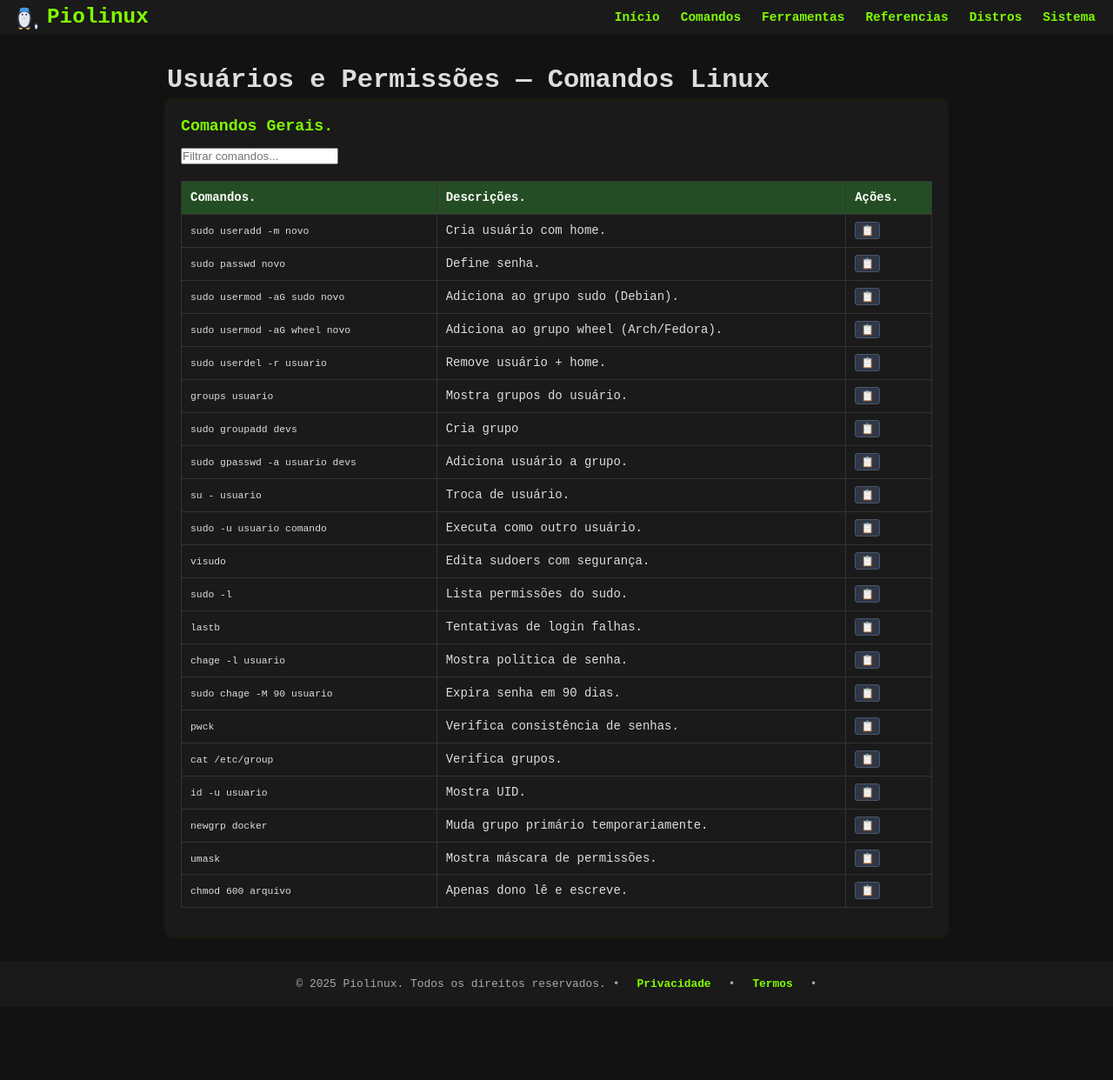
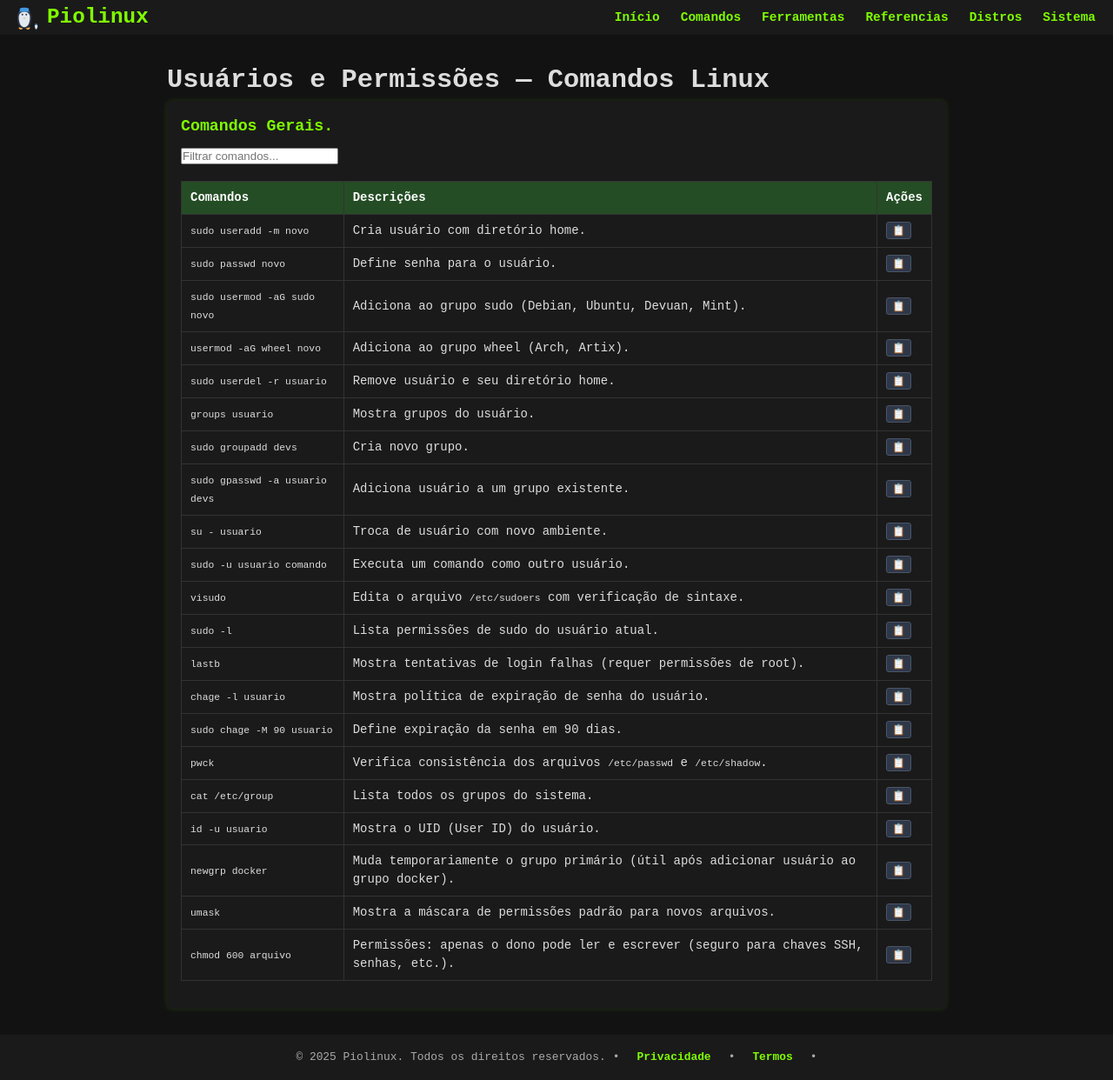
Before and after one commit to Piolinux/piolinux-site, a Jekyll site: the page built from _pages/_comandos/usuarios-e-permissoes.md, in a window 1280 px wide. Shown: the whole page at 87% size. Built offline with Jekyll 4.4.1, drawn with Linux system fonts in a browser that asks for light colours; before the commit the page ends 1158 px from its top, so only the background shows below that.

Commit message:
Update usuarios-e-permissoes.md

```diff
--- a/_pages/_comandos/usuarios-e-permissoes.md
+++ b/_pages/_comandos/usuarios-e-permissoes.md
@@ -24,124 +24,122 @@ function filtrarLinhas(termo) {
 </script>
 
 
-<div class="table-container">
 <table class="evergreen-table">
   <thead>
     <tr>
-      <th>Comandos.</th>
-      <th>Descrições.</th>
-      <th>Ações.</th>
+      <th>Comandos</th>
+      <th>Descrições</th>
+      <th>Ações</th>
     </tr>
   </thead>
   <tbody>
     <tr>
-      <td data-label="Comando"><code>sudo useradd -m novo</code></td>
-      <td data-label="Descrição">Cria usuário com home.</td>
+      <td><code>sudo useradd -m novo</code></td>
+      <td>Cria usuário com diretório home.</td>
       <td data-label="Ação"><button class="copy-btn" data-command="sudo useradd -m novo">📋</button></td>
     </tr>
     <tr>
-      <td data-label="Comando"><code>sudo passwd novo</code></td>
-      <td data-label="Descrição">Define senha.</td>
+      <td><code>sudo passwd novo</code></td>
+      <td>Define senha para o usuário.</td>
       <td data-label="Ação"><button class="copy-btn" data-command="sudo passwd novo">📋</button></td>
     </tr>
     <tr>
-      <td data-label="Comando"><code>sudo usermod -aG sudo novo</code></td>
-      <td data-label="Descrição">Adiciona ao grupo sudo (Debian).</td>
+      <td><code>sudo usermod -aG sudo novo</code></td>
+      <td>Adiciona ao grupo sudo (Debian, Ubuntu, Devuan, Mint).</td>
       <td data-label="Ação"><button class="copy-btn" data-command="sudo usermod -aG sudo novo">📋</button></td>
     </tr>
     <tr>
-      <td data-label="Comando"><code>sudo usermod -aG wheel novo</code></td>
-      <td data-label="Descrição">Adiciona ao grupo wheel (Arch/Fedora).</td>
-      <td data-label="Ação"><button class="copy-btn" data-command="sudo usermod -aG wheel novo">📋</button></td>
+      <td><code>usermod -aG wheel novo</code></td>
+      <td>Adiciona ao grupo wheel (Arch, Artix).</td>
+      <td data-label="Ação"><button class="copy-btn" data-command="usermod -aG wheel seu_usuario">📋</button></td>
     </tr>
     <tr>
-      <td data-label="Comando"><code>sudo userdel -r usuario</code></td>
-      <td data-label="Descrição">Remove usuário + home.</td>
+      <td><code>sudo userdel -r usuario</code></td>
+      <td>Remove usuário e seu diretório home.</td>
       <td data-label="Ação"><button class="copy-btn" data-command="sudo userdel -r usuario">📋</button></td>
     </tr>
     <tr>
-      <td data-label="Comando"><code>groups usuario</code></td>
-      <td data-label="Descrição">Mostra grupos do usuário.</td>
+      <td><code>groups usuario</code></td>
+      <td>Mostra grupos do usuário.</td>
       <td data-label="Ação"><button class="copy-btn" data-command="groups usuario">📋</button></td>
     </tr>
     <tr>
-      <td data-label="Comando"><code>sudo groupadd devs</code></td>
-      <td data-label="Descrição">Cria grupo</td>
+      <td><code>sudo groupadd devs</code></td>
+      <td>Cria novo grupo.</td>
       <td data-label="Ação"><button class="copy-btn" data-command="sudo groupadd devs">📋</button></td>
     </tr>
     <tr>
-      <td data-label="Comando"><code>sudo gpasswd -a usuario devs</code></td>
-      <td data-label="Descrição">Adiciona usuário a grupo.</td>
+      <td><code>sudo gpasswd -a usuario devs</code></td>
+      <td>Adiciona usuário a um grupo existente.</td>
       <td data-label="Ação"><button class="copy-btn" data-command="sudo gpasswd -a usuario devs">📋</button></td>
     </tr>
     <tr>
-      <td data-label="Comando"><code>su - usuario</code></td>
-      <td data-label="Descrição">Troca de usuário.</td>
+      <td><code>su - usuario</code></td>
+      <td>Troca de usuário com novo ambiente.</td>
       <td data-label="Ação"><button class="copy-btn" data-command="su - usuario">📋</button></td>
     </tr>
     <tr>
-      <td data-label="Comando"><code>sudo -u usuario comando</code></td>
-      <td data-label="Descrição">Executa como outro usuário.</td>
+      <td><code>sudo -u usuario comando</code></td>
+      <td>Executa um comando como outro usuário.</td>
       <td data-label="Ação"><button class="copy-btn" data-command="sudo -u usuario comando">📋</button></td>
     </tr>
     <tr>
-      <td data-label="Comando"><code>visudo</code></td>
-      <td data-label="Descrição">Edita sudoers com segurança.</td>
+      <td><code>visudo</code></td>
+      <td>Edita o arquivo <code>/etc/sudoers</code> com verificação de sintaxe.</td>
       <td data-label="Ação"><button class="copy-btn" data-command="visudo">📋</button></td>
     </tr>
     <tr>
-      <td data-label="Comando"><code>sudo -l</code></td>
-      <td data-label="Descrição">Lista permissões do sudo.</td>
+      <td><code>sudo -l</code></td>
+      <td>Lista permissões de sudo do usuário atual.</td>
       <td data-label="Ação"><button class="copy-btn" data-command="sudo -l">📋</button></td>
     </tr>
     <tr>
-      <td data-label="Comando"><code>lastb</code></td>
-      <td data-label="Descrição">Tentativas de login falhas.</td>
+      <td><code>lastb</code></td>
+      <td>Mostra tentativas de login falhas (requer permissões de root).</td>
       <td data-label="Ação"><button class="copy-btn" data-command="lastb">📋</button></td>
     </tr>
     <tr>
-      <td data-label="Comando"><code>chage -l usuario</code></td>
-      <td data-label="Descrição">Mostra política de senha.</td>
+      <td><code>chage -l usuario</code></td>
+      <td>Mostra política de expiração de senha do usuário.</td>
       <td data-label="Ação"><button class="copy-btn" data-command="chage -l usuario">📋</button></td>
     </tr>
     <tr>
-      <td data-label="Comando"><code>sudo chage -M 90 usuario</code></td>
-      <td data-label="Descrição">Expira senha em 90 dias.</td>
+      <td><code>sudo chage -M 90 usuario</code></td>
+      <td>Define expiração da senha em 90 dias.</td>
       <td data-label="Ação"><button class="copy-btn" data-command="sudo chage -M 90 usuario">📋</button></td>
     </tr>
     <tr>
-      <td data-label="Comando"><code>pwck</code></td>
-      <td data-label="Descrição">Verifica consistência de senhas.</td>
+      <td><code>pwck</code></td>
+      <td>Verifica consistência dos arquivos <code>/etc/passwd</code> e <code>/etc/shadow</code>.</td>
       <td data-label="Ação"><button class="copy-btn" data-command="pwck">📋</button></td>
     </tr>
     <tr>
-      <td data-label="Comando"><code>cat /etc/group</code></td>
-      <td data-label="Descrição">Verifica grupos.</td>
+      <td><code>cat /etc/group</code></td>
+      <td>Lista todos os grupos do sistema.</td>
       <td data-label="Ação"><button class="copy-btn" data-command="cat /etc/group">📋</button></td>
     </tr>
     <tr>
-      <td data-label="Comando"><code>id -u usuario</code></td>
-      <td data-label="Descrição">Mostra UID.</td>
+      <td><code>id -u usuario</code></td>
+      <td>Mostra o UID (User ID) do usuário.</td>
       <td data-label="Ação"><button class="copy-btn" data-command="id -u usuario">📋</button></td>
     </tr>
     <tr>
-      <td data-label="Comando"><code>newgrp docker</code></td>
-      <td data-label="Descrição">Muda grupo primário temporariamente.</td>
+      <td><code>newgrp docker</code></td>
+      <td>Muda temporariamente o grupo primário (útil após adicionar usuário ao grupo docker).</td>
       <td data-label="Ação"><button class="copy-btn" data-command="newgrp docker">📋</button></td>
     </tr>
     <tr>
-      <td data-label="Comando"><code>umask</code></td>
-      <td data-label="Descrição">Mostra máscara de permissões.</td>
+      <td><code>umask</code></td>
+      <td>Mostra a máscara de permissões padrão para novos arquivos.</td>
       <td data-label="Ação"><button class="copy-btn" data-command="umask">📋</button></td>
     </tr>
     <tr>
-      <td data-label="Comando"><code>chmod 600 arquivo</code></td>
-      <td data-label="Descrição">Apenas dono lê e escreve.</td>
+      <td><code>chmod 600 arquivo</code></td>
+      <td>Permissões: apenas o dono pode ler e escrever (seguro para chaves SSH, senhas, etc.).</td>
       <td data-label="Ação"><button class="copy-btn" data-command="chmod 600 arquivo">📋</button></td>
     </tr>
   </tbody>
 </table>
-</div>
 
 
 
```
